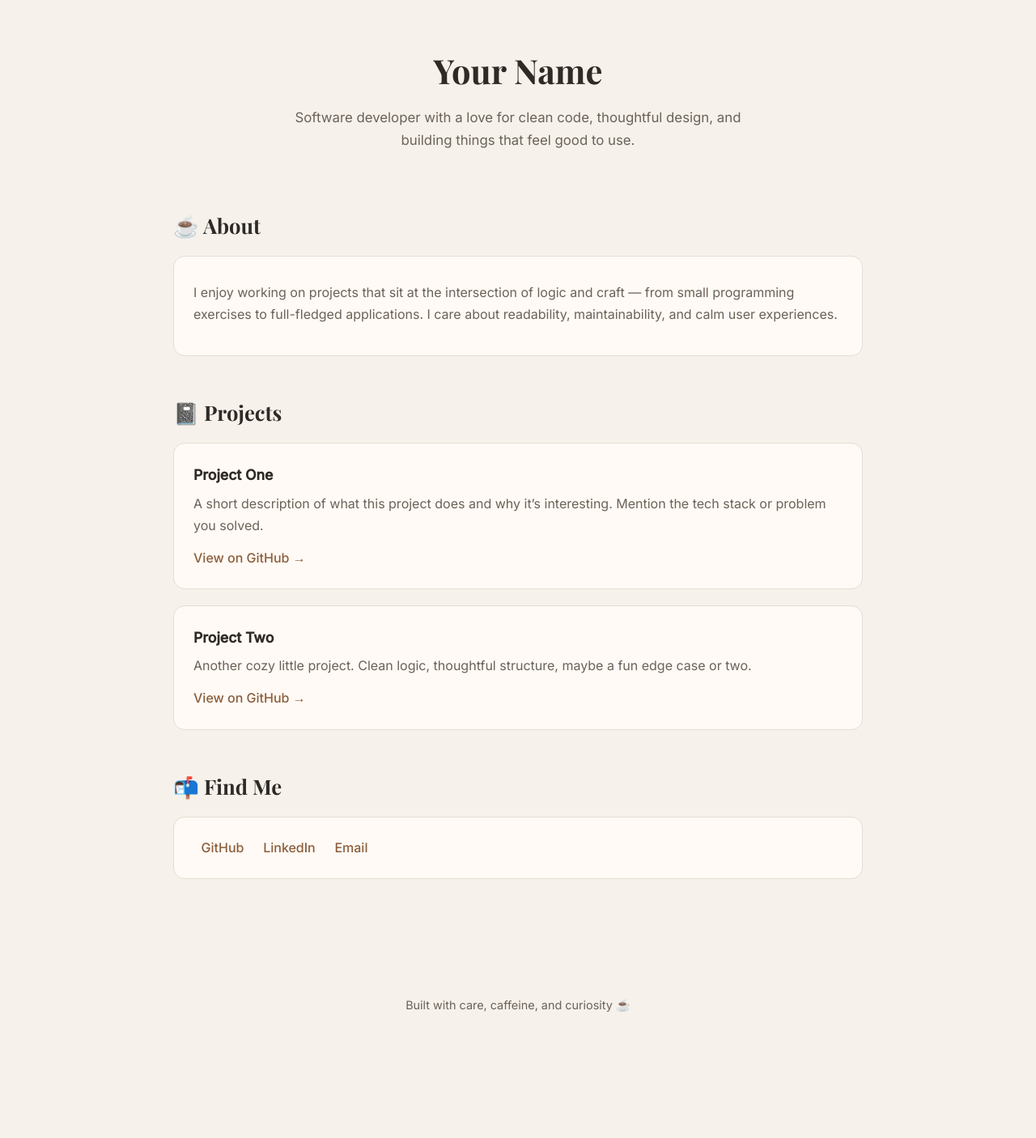
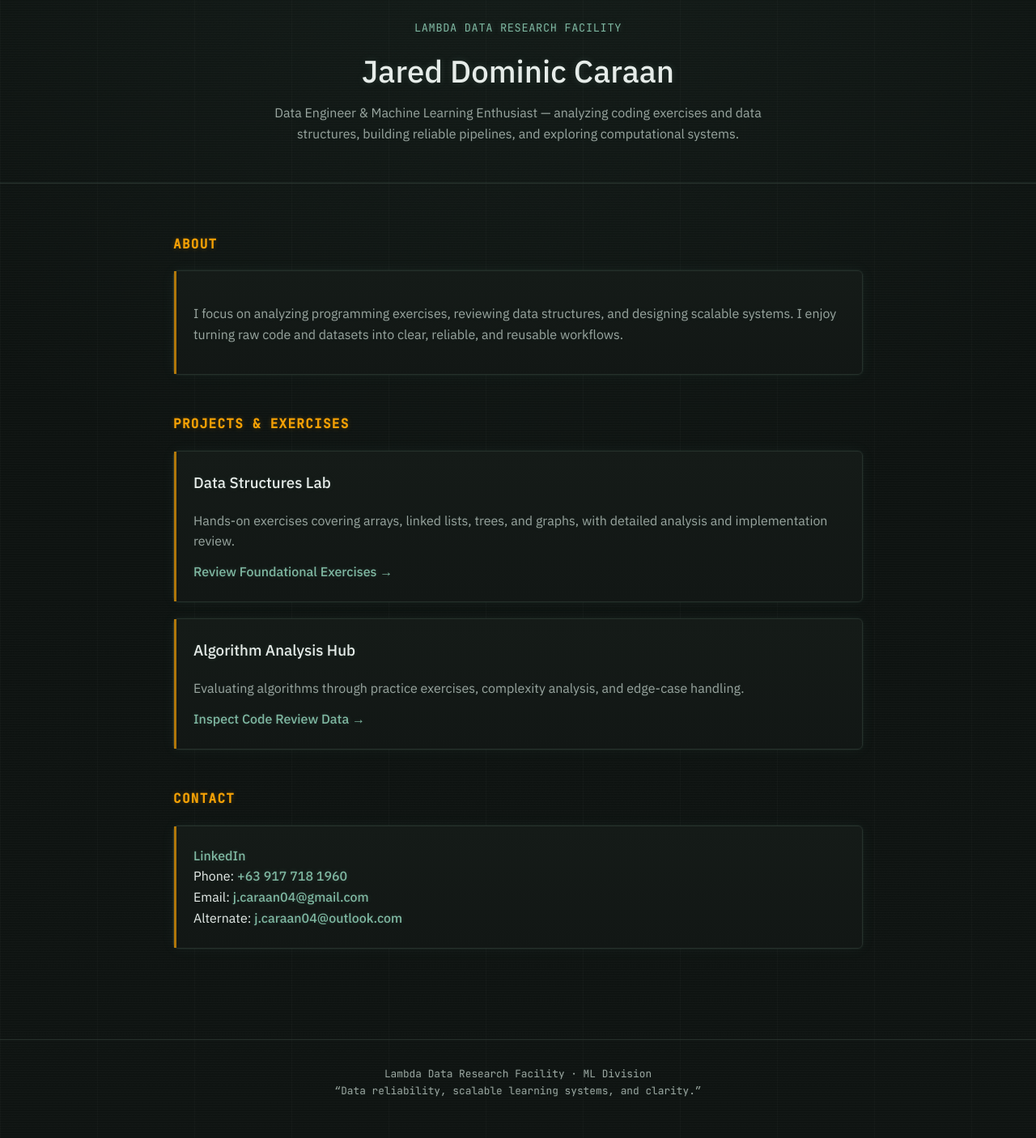
Before and after one commit to Jared-Caraan/Thinking-Chair, a plain HTML site: page index.html in a window 1280 px wide. Shown: the part 40-1446 px from the top of the page at 81% size. Before the commit the page ends 1343 px from the top, so only its background shows below. Drawn offline with nearby package versions, Linux system fonts and the light colour scheme.

Commit message:
Update index.html

```diff
--- a/index.html
+++ b/index.html
@@ -3,19 +3,21 @@
 <head>
   <meta charset="UTF-8" />
   <meta name="viewport" content="width=device-width, initial-scale=1.0" />
-  <title>Your Name ☕ Portfolio</title>
+  <title>Jared — Data Structures Research Lab</title>
 
   <!-- Fonts -->
-  <link href="https://fonts.googleapis.com/css2?family=Playfair+Display:wght@500;700&family=Inter:wght@300;400;500&display=swap" rel="stylesheet">
+  <link href="https://fonts.googleapis.com/css2?family=IBM+Plex+Sans:wght@300;400;500&family=JetBrains+Mono:wght@400;500&display=swap" rel="stylesheet">
 
   <style>
     :root {
-      --bg: #f6f1eb;
-      --card: #fffaf5;
-      --text: #2f2a26;
-      --muted: #6b6258;
-      --accent: #8b5e3c;
-      --border: #e6ddd4;
+      --bg: #0f1412;
+      --panel: #151b18;
+      --border: #26302b;
+      --text: #e6ece9;
+      --muted: #9aa6a0;
+      --accent: #f29f05; /* hazard orange */
+      --green: #7fb8a2;
+      --glow: rgba(127, 184, 162, 0.25);
     }
 
     * {
@@ -24,34 +26,54 @@
 
     body {
       margin: 0;
-      font-family: 'Inter', sans-serif;
-      background: var(--bg);
+      background:
+        /* faint lab lighting */
+        radial-gradient(circle at 50% -20%, rgba(127,184,162,0.08), transparent 55%),
+        /* vertical panel seams */
+        repeating-linear-gradient(to right, rgba(255,255,255,0.02), rgba(255,255,255,0.02) 1px, transparent 1px, transparent 120px),
+        /* horizontal scan lines */
+        repeating-linear-gradient(to bottom, rgba(255,255,255,0.015), rgba(255,255,255,0.015) 1px, transparent 1px, transparent 3px),
+        /* base gradient */
+        linear-gradient(180deg, #0d1210, #0f1412);
       color: var(--text);
-      line-height: 1.7;
+      font-family: 'IBM Plex Sans', sans-serif;
+      line-height: 1.6;
+      text-shadow: 0 0 6px rgba(127, 184, 162, 0.12);
     }
 
     header {
       padding: 4rem 1.5rem 3rem;
       text-align: center;
+      border-bottom: 1px solid var(--border);
+      box-shadow: inset 0 -1px 0 rgba(127,184,162,0.08);
+    }
+
+    header .tag {
+      font-family: 'JetBrains Mono', monospace;
+      color: var(--green);
+      font-size: 0.85rem;
+      letter-spacing: 0.05em;
+      margin-bottom: 0.75rem;
+      text-shadow: 0 0 8px var(--glow);
     }
 
     header h1 {
-      font-family: 'Playfair Display', serif;
-      font-size: 2.6rem;
-      margin-bottom: 0.5rem;
+      font-weight: 500;
+      font-size: 2.4rem;
+      margin: 0 0 0.5rem;
+      text-shadow: 0 0 10px rgba(127,184,162,0.18);
     }
 
     header p {
-      max-width: 600px;
+      max-width: 640px;
       margin: 0 auto;
       color: var(--muted);
-      font-size: 1.05rem;
     }
 
     main {
       max-width: 900px;
       margin: 0 auto;
-      padding: 0 1.5rem 4rem;
+      padding: 3rem 1.5rem 4rem;
     }
 
     section {
@@ -59,40 +81,51 @@
     }
 
     h2 {
-      font-family: 'Playfair Display', serif;
-      font-size: 1.6rem;
-      margin-bottom: 1rem;
+      font-family: 'JetBrains Mono', monospace;
+      font-size: 1rem;
+      letter-spacing: 0.08em;
+      color: var(--accent);
+      margin-bottom: 1.25rem;
+      text-shadow: 0 0 6px rgba(242, 159, 5, 0.25);
     }
 
-    .card {
-      background: var(--card);
+    .panel {
+      background: linear-gradient(180deg, #151b18, #121715);
       border: 1px solid var(--border);
-      border-radius: 14px;
+      border-radius: 6px;
       padding: 1.5rem;
       margin-bottom: 1.25rem;
-      transition: transform 0.2s ease, box-shadow 0.2s ease;
+      position: relative;
+      box-shadow:
+        0 0 0 1px rgba(127,184,162,0.05),
+        0 0 18px rgba(127,184,162,0.06);
     }
 
-    .card:hover {
-      transform: translateY(-2px);
-      box-shadow: 0 10px 30px rgba(0,0,0,0.06);
+    .panel::before {
+      content: "";
+      position: absolute;
+      inset: 0;
+      border-left: 3px solid var(--accent);
+      opacity: 0.7;
+      pointer-events: none;
     }
 
-    .card h3 {
+    .panel h3 {
       margin-top: 0;
-      margin-bottom: 0.3rem;
-      font-size: 1.1rem;
+      font-weight: 500;
+      text-shadow: 0 0 6px rgba(127,184,162,0.15);
     }
 
-    .card p {
-      margin: 0.4rem 0 0.8rem;
+    .panel p {
       color: var(--muted);
+      margin-bottom: 0.75rem;
     }
 
     a {
-      color: var(--accent);
+      color: var(--green);
       text-decoration: none;
       font-weight: 500;
+      text-shadow: 0 0 6px rgba(127,184,162,0.2);
     }
 
     a:hover {
@@ -100,82 +133,87 @@
     }
 
     footer {
+      border-top: 1px solid var(--border);
+      padding: 2rem 1.5rem 3rem;
       text-align: center;
-      padding: 2rem 1rem 3rem;
+      font-family: 'JetBrains Mono', monospace;
+      font-size: 0.8rem;
       color: var(--muted);
-      font-size: 0.9rem;
+      text-shadow: 0 0 4px rgba(127,184,162,0.12);
     }
 
-    .links a {
-      margin: 0 0.6rem;
-    }
   </style>
 </head>
 
 <body>
 
   <header>
-    <h1>Your Name</h1>
+    <div class="tag">LAMBDA DATA RESEARCH FACILITY</div>
+    <h1>Jared Dominic Caraan</h1>
     <p>
-      Software developer with a love for clean code, thoughtful design,
-      and building things that feel good to use.
+      Data Engineer & Machine Learning Enthusiast — analyzing coding exercises and data structures, building reliable pipelines, and exploring computational systems.
     </p>
   </header>
 
   <main>
 
     <section>
-      <h2>☕ About</h2>
-      <div class="card">
+      <h2>ABOUT</h2>
+      <div class="panel">
         <p>
-          I enjoy working on projects that sit at the intersection of
-          logic and craft — from small programming exercises to
-          full-fledged applications. I care about readability,
-          maintainability, and calm user experiences.
+          I focus on analyzing programming exercises, reviewing data structures, and designing scalable systems. I enjoy turning raw code and datasets into clear, reliable, and reusable workflows.
         </p>
       </div>
     </section>
 
     <section>
-      <h2>📓 Projects</h2>
+      <h2>PROJECTS & EXERCISES</h2>
 
-      <div class="card">
-        <h3>Project One</h3>
+      <div class="panel">
+        <h3>Data Structures Lab</h3>
         <p>
-          A short description of what this project does and why it’s interesting.
-          Mention the tech stack or problem you solved.
+          Hands-on exercises covering arrays, linked lists, trees, and graphs, with detailed analysis and implementation review.
         </p>
-        <a href="https://github.com/yourusername/project-one" target="_blank">
-          View on GitHub →
+        <a href="https://jared-caraan.github.io/Thinking-Chair/" target="_blank">
+          Review Foundational Exercises →
         </a>
       </div>
 
-      <div class="card">
-        <h3>Project Two</h3>
+      <div class="panel">
+        <h3>Algorithm Analysis Hub</h3>
         <p>
-          Another cozy little project. Clean logic, thoughtful structure,
-          maybe a fun edge case or two.
+          Evaluating algorithms through practice exercises, complexity analysis, and edge-case handling.
         </p>
-        <a href="https://github.com/yourusername/project-two" target="_blank">
-          View on GitHub →
+        <a href="https://jared-caraan.github.io/dbt_reviewer/" target="_blank">
+          Inspect Code Review Data →
         </a>
       </div>
 
     </section>
 
     <section>
-      <h2>📬 Find Me</h2>
-      <div class="card links">
-        <a href="https://github.com/yourusername" target="_blank">GitHub</a>
-        <a href="https://www.linkedin.com/in/yourname" target="_blank">LinkedIn</a>
-        <a href="mailto:youremail@example.com">Email</a>
+      <h2>CONTACT</h2>
+      <div class="panel">
+        <a href="https://www.linkedin.com/in/jared-dominic-caraan-152272143/" target="_blank" rel="noopener noreferrer">
+          LinkedIn
+        </a><br />
+
+        <span>Phone:</span>
+        <a href="tel:+639177181960">+63 917 718 1960</a><br />
+
+        <span>Email:</span>
+        <a href="mailto:j.caraan04@gmail.com">j.caraan04@gmail.com</a><br />
+
+        <span>Alternate:</span>
+        <a href="mailto:j.caraan04@outlook.com">j.caraan04@outlook.com</a>
       </div>
     </section>
 
   </main>
 
   <footer>
-    Built with care, caffeine, and curiosity ☕
+    Lambda Data Research Facility · ML Division<br />
+    “Data reliability, scalable learning systems, and clarity.”
   </footer>
 
 </body>
```
